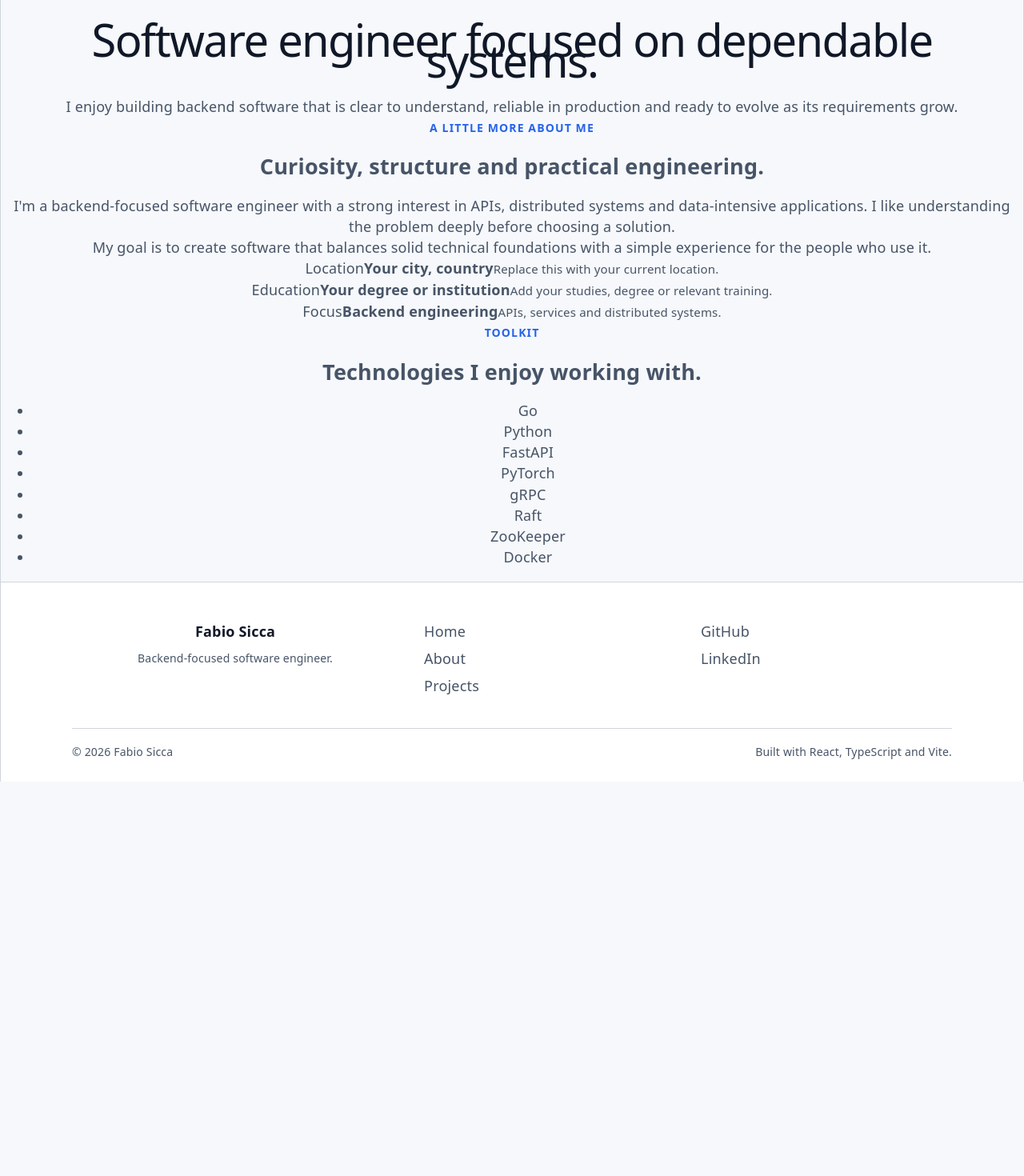
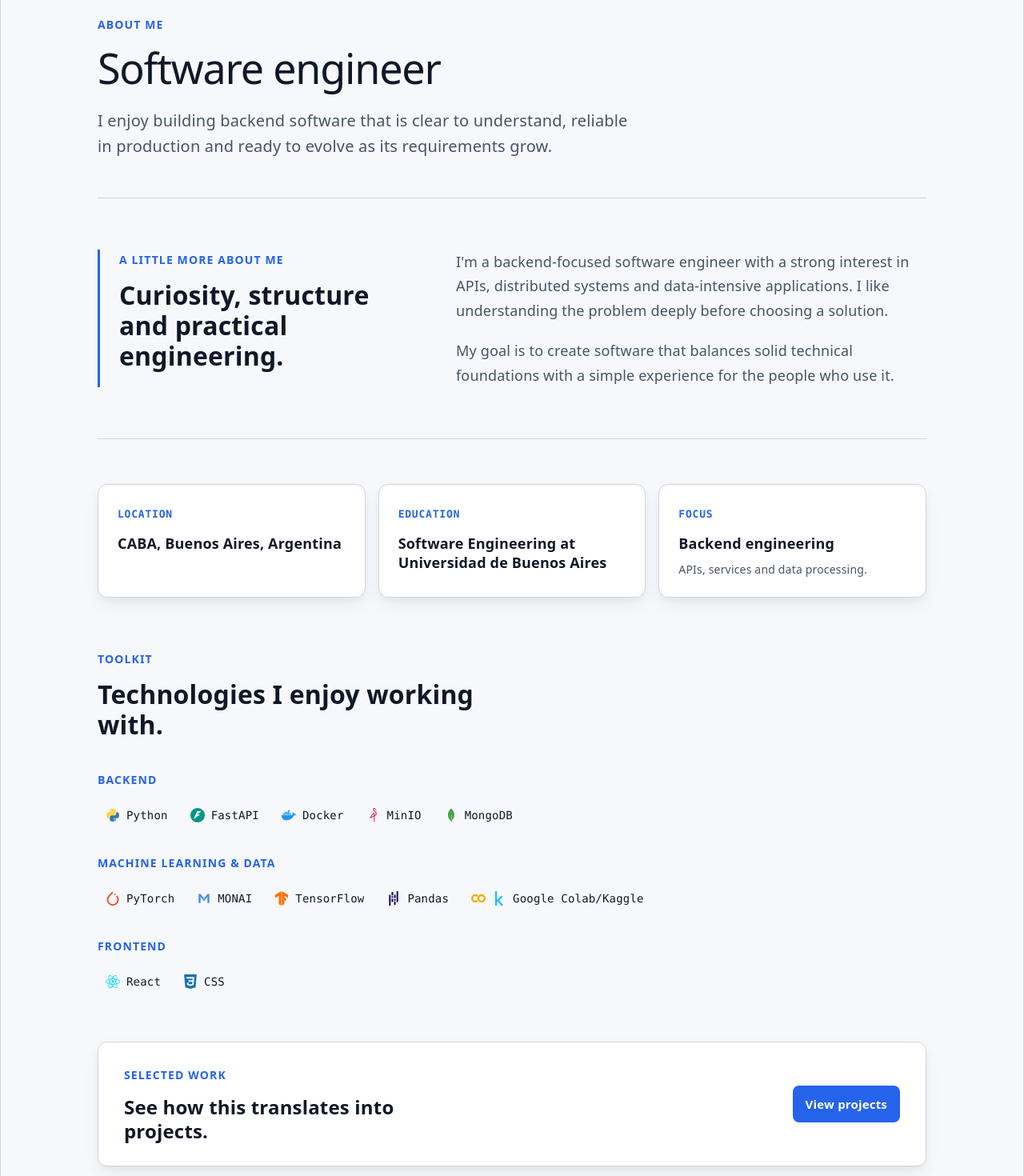
Before and after one commit to FabioSicca/portfolio, a React app: page /about in a window 1280 px wide. Shown: the part 160-1630 px from the top of the page at 80% size. Before the commit the page ends 1137 px from the top, so only its background shows below. Built offline with nearby package versions, Linux system fonts and the light colour scheme; the HTML template or start-up script is replaced by a standard one.

Commit message:
feat: enhance About page with technology sections and improve layout

```diff
--- a/src/components/About.tsx
+++ b/src/components/About.tsx
@@ -1,17 +1,41 @@
+import { Link } from 'react-router-dom'
+
+type TechItemProps = {
+  icon: string
+  extraIcon?: string
+  children: string
+}
+
+function TechItem({ icon, extraIcon, children }: TechItemProps) {
+  return (
+    <li className="project-technology">
+      <svg className="technology-icon" aria-hidden="true">
+        <use href={`/icons.svg#${icon}`} />
+      </svg>
+      {extraIcon ? (
+        <svg className="technology-icon" aria-hidden="true">
+          <use href={`/icons.svg#${extraIcon}`} />
+        </svg>
+      ) : null}
+      {children}
+    </li>
+  )
+}
+
 function About() {
   return (
     <main id="about" className="about-page">
       <header className="about-page-header">
         <p className="about-label">About me</p>
-        <h1>Software engineer focused on dependable systems.</h1>
-        <p>
+        <h1>Software engineer</h1>
+        <p className="about-lead">
           I enjoy building backend software that is clear to understand,
           reliable in production and ready to evolve as its requirements grow.
         </p>
       </header>
 
       <section className="about-story" aria-labelledby="about-story-title">
-        <div>
+        <div className="about-story-heading">
           <p className="about-label">A little more about me</p>
           <h2 id="about-story-title">Curiosity, structure and practical engineering.</h2>
         </div>
@@ -29,35 +53,68 @@ function About() {
       </section>
 
       <section className="about-details" aria-label="Personal and professional details">
-        <div className="about-fact">
+        <article className="about-fact">
           <span>Location</span>
-          <strong>Your city, country</strong>
-          <small>Replace this with your current location.</small>
-        </div>
-        <div className="about-fact">
+          <strong>CABA, Buenos Aires, Argentina</strong>
+        </article>
+        <article className="about-fact">
           <span>Education</span>
-          <strong>Your degree or institution</strong>
-          <small>Add your studies, degree or relevant training.</small>
-        </div>
-        <div className="about-fact">
+          <strong>Software Engineering at Universidad de Buenos Aires</strong>
+        </article>
+        <article className="about-fact">
           <span>Focus</span>
           <strong>Backend engineering</strong>
-          <small>APIs, services and distributed systems.</small>
+          <small>APIs, services and data processing.</small>
+        </article>
+      </section>
+
+      <section className="about-toolkit" aria-labelledby="toolkit-title">
+        <p className="about-label">Toolkit</p>
+        <h2 id="toolkit-title">Technologies I enjoy working with.</h2>
+
+        <div className="about-toolkit-groups">
+          <div className="about-toolkit-group">
+            <p className="project-section-label">Backend</p>
+            <ul className="project-technologies">
+              <TechItem icon="python-icon">Python</TechItem>
+              <TechItem icon="fastapi-icon">FastAPI</TechItem>
+              <TechItem icon="docker-icon">Docker</TechItem>
+              <TechItem icon="minio-icon">MinIO</TechItem>
+              <TechItem icon="mongodb-icon">MongoDB</TechItem>
+            </ul>
+          </div>
+
+          <div className="about-toolkit-group">
+            <p className="project-section-label">Machine learning &amp; data</p>
+            <ul className="project-technologies">
+              <TechItem icon="pytorch-icon">PyTorch</TechItem>
+              <TechItem icon="monai-icon">MONAI</TechItem>
+              <TechItem icon="tensorflow-icon">TensorFlow</TechItem>
+              <TechItem icon="pandas-icon">Pandas</TechItem>
+              <TechItem icon="google-colab-icon" extraIcon="kaggle-icon">
+                Google Colab/Kaggle
+              </TechItem>
+            </ul>
+          </div>
+
+          <div className="about-toolkit-group">
+            <p className="project-section-label">Frontend</p>
+            <ul className="project-technologies">
+              <TechItem icon="react-icon">React</TechItem>
+              <TechItem icon="css-icon">CSS</TechItem>
+            </ul>
+          </div>
         </div>
       </section>
 
-      <section className="about-toolkit" aria-labelledby="toolkit-title">
+      <section className="about-cta" aria-label="See selected work">
         <div>
-          <p className="about-label">Toolkit</p>
-          <h2 id="toolkit-title">Technologies I enjoy working with.</h2>
+          <p className="about-label">Selected work</p>
+          <h2>See how this translates into projects.</h2>
         </div>
-        <ul>
-          {['Go', 'Python', 'FastAPI', 'PyTorch', 'gRPC', 'Raft', 'ZooKeeper', 'Docker'].map(
-            (technology) => (
-              <li key={technology}>{technology}</li>
-            ),
-          )}
-        </ul>
+        <Link className="about-cta-link" to="/#projects">
+          View projects
+        </Link>
       </section>
     </main>
   )
--- a/src/styles/about.css
+++ b/src/styles/about.css
@@ -1,14 +1,15 @@
-.about-section {
-  display: grid;
-  grid-template-columns: minmax(220px, 0.8fr) minmax(0, 1.2fr);
-  gap: 56px;
+.about-page {
   width: min(1100px, 100%);
   margin: 0 auto;
-  padding: 88px 32px;
+  padding: 40px 32px 96px;
   box-sizing: border-box;
-  border-top: 1px solid var(--border);
   text-align: left;
-  scroll-margin-top: 32px;
+  flex-grow: 1;
+}
+
+.about-page-header {
+  padding-bottom: 48px;
+  border-bottom: 1px solid var(--border);
 }
 
 .about-label {
@@ -20,89 +21,200 @@
   text-transform: uppercase;
 }
 
-.about-heading h2 {
-  max-width: 330px;
+.about-page-header h1 {
+  margin: 0 0 20px;
+  font-size: 52px;
+  line-height: 1.12;
+  letter-spacing: -1.2px;
+}
+
+.about-lead {
+  max-width: 680px;
+  color: var(--text);
+  font-size: 20px;
+  line-height: 1.6;
+}
+
+.about-story {
+  display: grid;
+  grid-template-columns: minmax(220px, 0.8fr) minmax(0, 1.2fr);
+  gap: 56px;
+  padding: 64px 0;
+  border-bottom: 1px solid var(--border);
+}
+
+.about-story-heading {
+  border-left: 3px solid var(--accent);
+  padding-left: 24px;
+}
+
+.about-story-heading h2 {
+  max-width: 360px;
   margin: 0;
   color: var(--text-h);
   font-size: 32px;
   line-height: 1.2;
 }
 
-.about-content {
+.about-copy {
   display: grid;
   gap: 20px;
-  max-width: 650px;
+  max-width: 620px;
   color: var(--text);
   line-height: 1.7;
 }
 
-.about-content p {
-  margin: 0;
+.about-details {
+  display: grid;
+  grid-template-columns: repeat(3, minmax(0, 1fr));
+  gap: 16px;
+  padding: 56px 0;
 }
 
-.about-focus-list {
-  grid-column: 1 / -1;
+.about-fact {
   display: grid;
-  grid-template-columns: repeat(3, 1fr);
-  gap: 16px;
-  margin: 16px 0 0;
-  padding: 24px 0 0;
-  border-top: 1px solid var(--border);
-  list-style: none;
+  align-content: start;
+  gap: 10px;
+  padding: 24px;
+  border: 1px solid var(--border);
+  border-radius: 12px;
+  background: var(--project-card-bg);
+  box-shadow: var(--shadow);
 }
 
-.about-focus-list li {
-  display: grid;
-  gap: 8px;
-  padding-right: 20px;
-  border-right: 1px solid var(--border);
+.about-fact span {
+  color: var(--accent);
+  font-family: var(--mono);
+  font-size: 13px;
+  font-weight: 700;
+  letter-spacing: 0.06em;
+  text-transform: uppercase;
 }
 
-.about-focus-list li:last-child {
-  border-right: none;
-}
-
-.about-focus-list strong {
-  color: var(--accent);
-  font-family: var(--mono);
-  font-size: 14px;
-}
-
-.about-focus-list span {
+.about-fact strong {
   color: var(--text-h);
   font-size: 18px;
   font-weight: 600;
+  line-height: 1.35;
 }
 
-.about-focus-list small {
+.about-fact small {
   color: var(--text);
   font-size: 14px;
   line-height: 1.5;
 }
 
+.about-toolkit {
+  padding: 8px 0 56px;
+}
+
+.about-toolkit h2 {
+  max-width: 520px;
+  margin: 0 0 36px;
+  color: var(--text-h);
+  font-size: 32px;
+  line-height: 1.2;
+}
+
+.about-toolkit-groups {
+  display: grid;
+  gap: 28px;
+}
+
+.about-toolkit-group .project-section-label {
+  margin: 0 0 12px;
+}
+
+.about-toolkit .project-technologies {
+  display: flex;
+  flex-wrap: wrap;
+  gap: 8px;
+  margin: 0;
+  padding: 0;
+  list-style: none;
+}
+
+.about-cta {
+  display: flex;
+  align-items: center;
+  justify-content: space-between;
+  gap: 24px;
+  padding: 28px 32px;
+  border: 1px solid var(--border);
+  border-radius: 12px;
+  background: var(--project-card-bg);
+  box-shadow: var(--shadow);
+}
+
+.about-cta h2 {
+  max-width: 420px;
+  margin: 0;
+  color: var(--text-h);
+  font-size: 24px;
+  line-height: 1.25;
+}
+
+.about-cta-link {
+  display: inline-flex;
+  align-items: center;
+  justify-content: center;
+  flex-shrink: 0;
+  padding: 10px 16px;
+  border-radius: 8px;
+  background: var(--accent);
+  color: #fff;
+  font-size: 15px;
+  font-weight: 600;
+  text-decoration: none;
+}
+
+.about-cta-link:hover,
+.about-cta-link:focus-visible {
+  text-decoration: none;
+  box-shadow: var(--shadow);
+  outline: 2px solid var(--accent);
+  outline-offset: 3px;
+}
+
 @media (max-width: 1024px) {
-  .about-section {
+  .about-page {
+    padding: 32px 20px 72px;
+  }
+
+  .about-page-header h1 {
+    font-size: 36px;
+  }
+
+  .about-lead {
+    font-size: 18px;
+  }
+
+  .about-story {
     grid-template-columns: 1fr;
     gap: 28px;
-    padding: 64px 20px;
+    padding: 48px 0;
   }
 
-  .about-heading h2 {
+  .about-story-heading h2,
+  .about-toolkit h2 {
     max-width: 580px;
+    font-size: 28px;
   }
 
-  .about-focus-list {
+  .about-details {
     grid-template-columns: 1fr;
+    padding: 40px 0;
+  }
+}
+
+@media (max-width: 640px) {
+  .about-cta {
+    flex-direction: column;
+    align-items: flex-start;
+    padding: 24px;
   }
 
-  .about-focus-list li {
-    padding: 0 0 16px;
-    border-right: none;
-    border-bottom: 1px solid var(--border);
-  }
-
-  .about-focus-list li:last-child {
-    padding-bottom: 0;
-    border-bottom: none;
+  .about-cta-link {
+    width: 100%;
   }
 }
```
